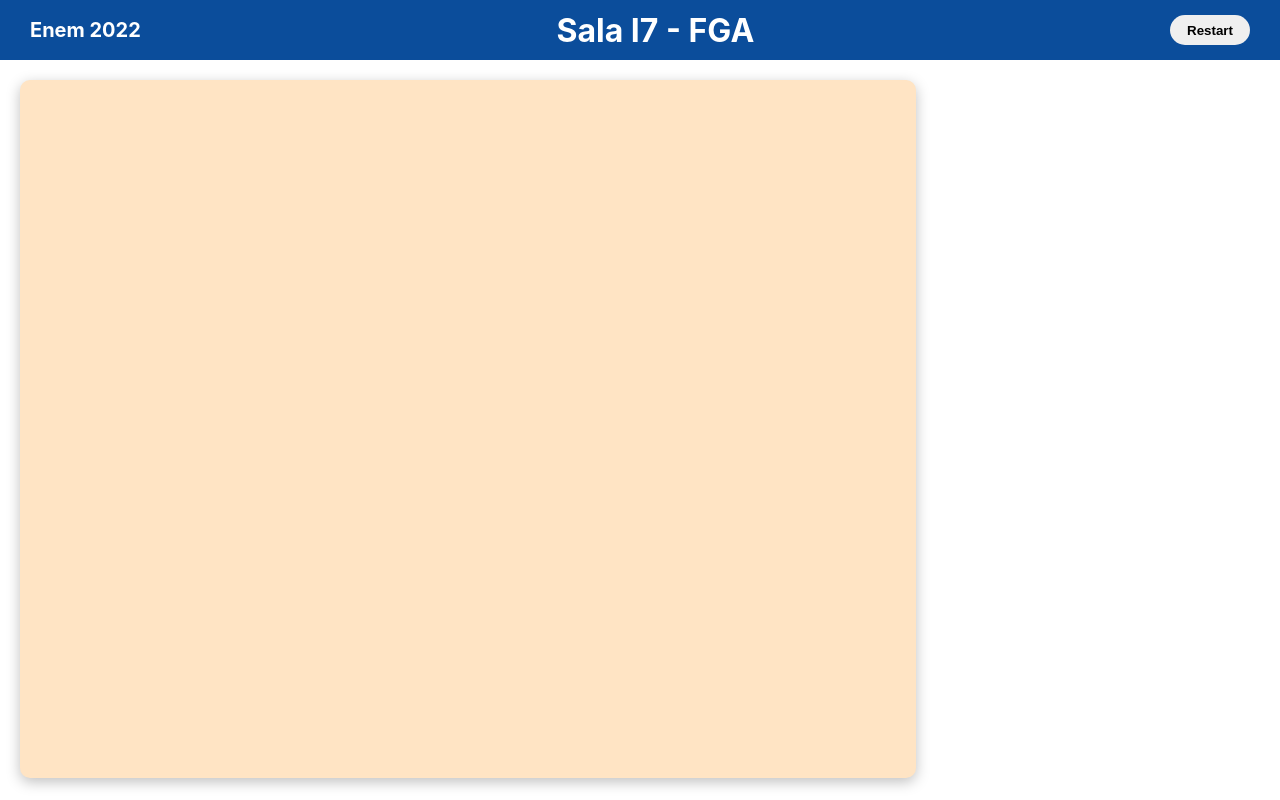
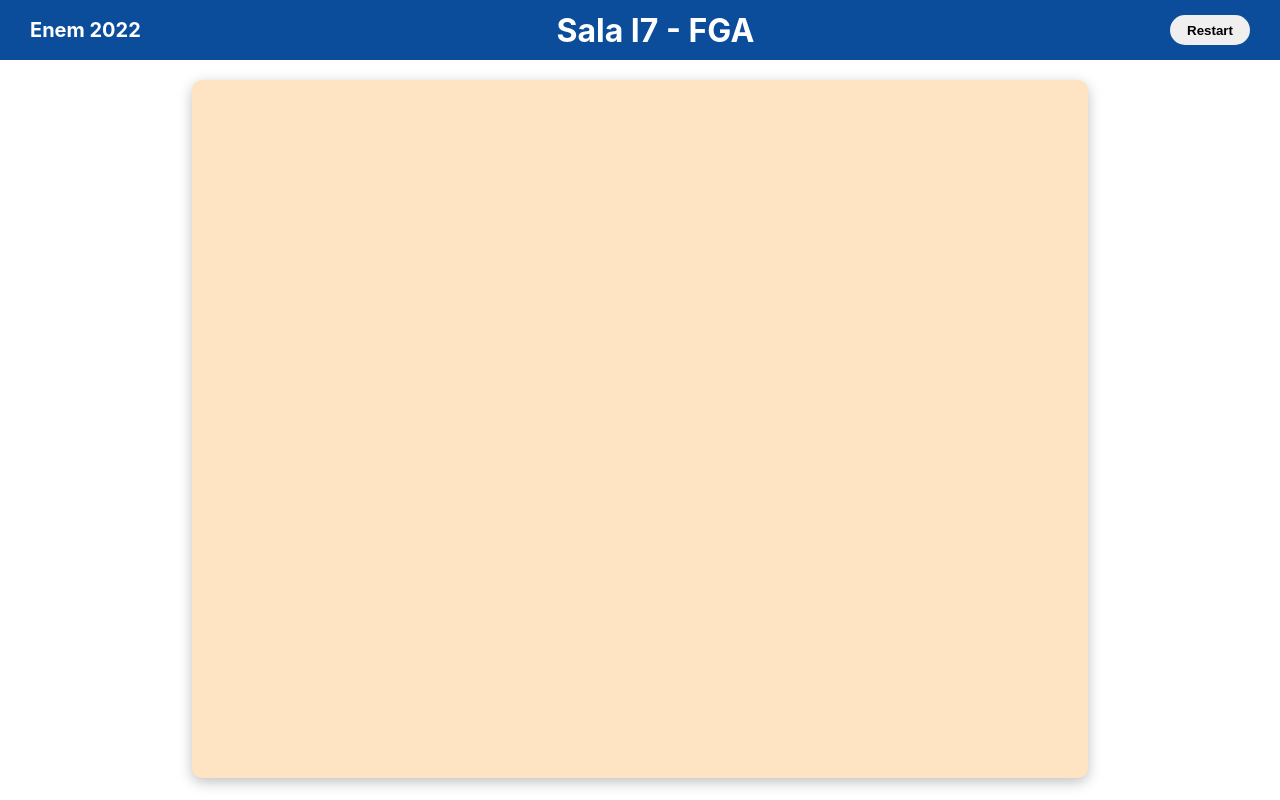
Before and after one commit to projeto-de-algoritmos/Grafos1_Enem, a React app: page / in a window 1280 px wide. Built offline with nearby package versions, Linux system fonts and the light colour scheme.

Commit message:
Estilização do modal e do mapa

```diff
--- a/src/components/App.css
+++ b/src/components/App.css
@@ -24,10 +24,12 @@
   border-radius: 50px;
   border-width: 0px;
   font-weight: 700;
+  cursor: pointer;
 }
 
 .App-body {
   width: 100%;
   height: calc(100vh - 7.8%);
   display: flex;
+  justify-content: center;
 }
```
